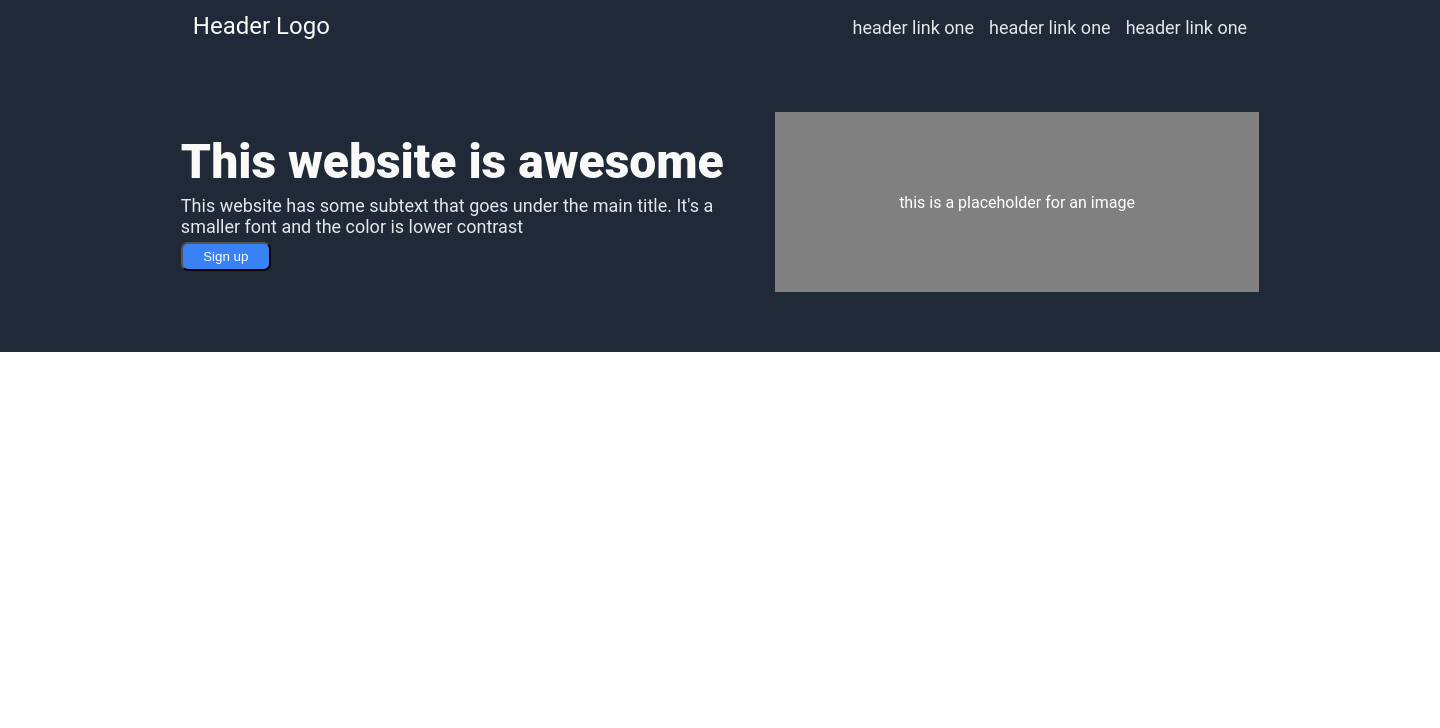
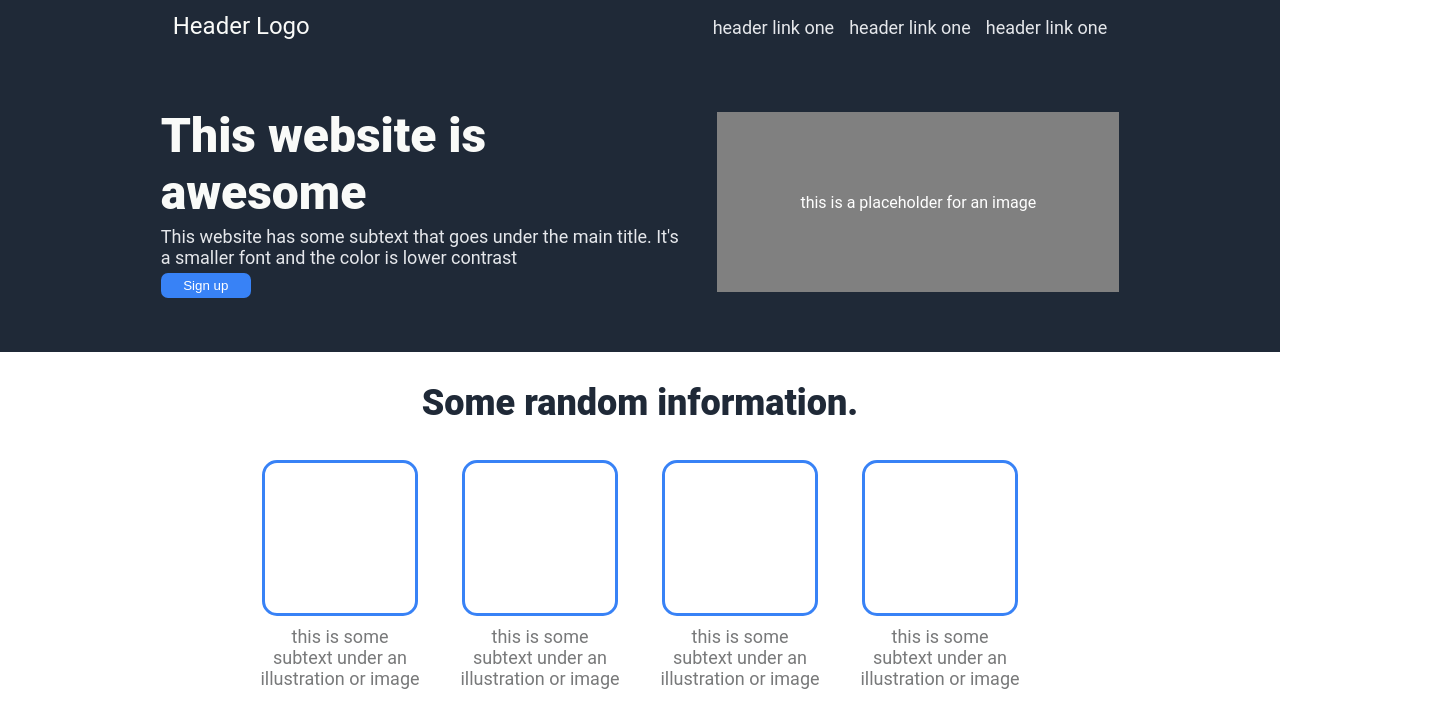
Before and after one commit to Gustavo-sou5a/landing-page, a plain HTML site: page index.html in a window 1280 px wide. Shown: the top 728 px of the page, 1440 px wide, since content can reach past the window. Drawn offline with Linux system fonts and the light colour scheme.

Commit message:
Add "Information" section
This adds the second section to the page, which is
the "Information" section, right below the Hero
section.

```diff
--- a/index.html
+++ b/index.html
@@ -6,6 +6,7 @@
         <link rel="stylesheet" href="./style.css">
     </head>
     <body>
+        <!-- Hero section -->
         <div class="hero">
             <div class="left-empty-container"></div>
             <div class="center-container">
@@ -36,5 +37,38 @@
             </div>
             <div class="right-empty-container"></div>
         </div>
+
+        <!-- Information section -->
+        <!-- Ao invés de usar um left e right container, posso apenas
+             usar um container centrado, com margin-bottom; ou entao basta
+             padding-left e padding-right -->
+        <div class="info">
+            <div class="title">Some random information.</div>
+            <div class="container">
+                <div class="info-img">
+                    <div class="placeholder"></div>
+                    <div class="subtext">this is some subtext under an illustration or image</div>
+                </div>
+                <div class="info-img">
+                    <div class="placeholder"></div>
+                    <div class="subtext">this is some subtext under an illustration or image</div>
+                </div>
+                <div class="info-img">
+                    <div class="placeholder"></div>
+                    <div class="subtext">this is some subtext under an illustration or image</div>
+                </div>
+                <div class="info-img">
+                    <div class="placeholder"></div>
+                    <div class="subtext">this is some subtext under an illustration or image</div>
+                </div>
+            </div>
+        </div>
+
+        <!-- Quote section -->
+
+        <!-- Sign up section -->
+
+        <!-- Footer -->
+
     </body>
 </html>
--- a/style.css
+++ b/style.css
@@ -1,13 +1,14 @@
 html {
-    width: 1440px;
-    height: 1912px; /* é o tamanho da imagem que se pretende imitar */
+    /* width: 1440px;
+    height: 1912px;  */
+    /* é o tamanho da imagem que se pretende imitar */
 }
 
 body {
     display: flex;
     flex-direction: column;
     font-family: Roboto, sans-serif; /* tenho de ver na net como buscar Roboto */
-    color: white;
+    color: rgb(158, 62, 62);
     margin: 0;
     /* min-height: 100vh; */
 }
@@ -68,6 +69,7 @@ ul.header-links {
 
 .img-placeholder {
     background-color: grey;
+    color: white;
     display: flex;
     align-items: center;
     justify-content: center;
@@ -88,4 +90,47 @@ button {
     width: 90px;
     padding: 5px;
     border-radius: 7px;
+    border: none;
 }
+
+.info {
+    display: flex;
+    flex-direction: column;
+    justify-content: center;
+    align-items: center;
+}
+
+.info .title {
+    font-size: 36px;
+    color: #1f2937;
+    font-weight: 900;
+    padding-top: 30px;
+}
+
+.info .container {
+    display: flex;
+    height: 300px;
+}
+
+.placeholder {
+    width: 150px;
+    height: 150px;
+    border: solid 3px #3882f6;
+    border-radius: 15px;
+}
+
+.info-img {
+    width: 200px;
+    display: flex;
+    flex-direction: column;
+    justify-content: center;
+    align-items: center;
+    text-align: center;
+    gap: 10px;
+}
+
+.info-img .subtext {
+    font-size: 18px;
+    color: #78797a;
+    max-width: 160px;
+}
```
